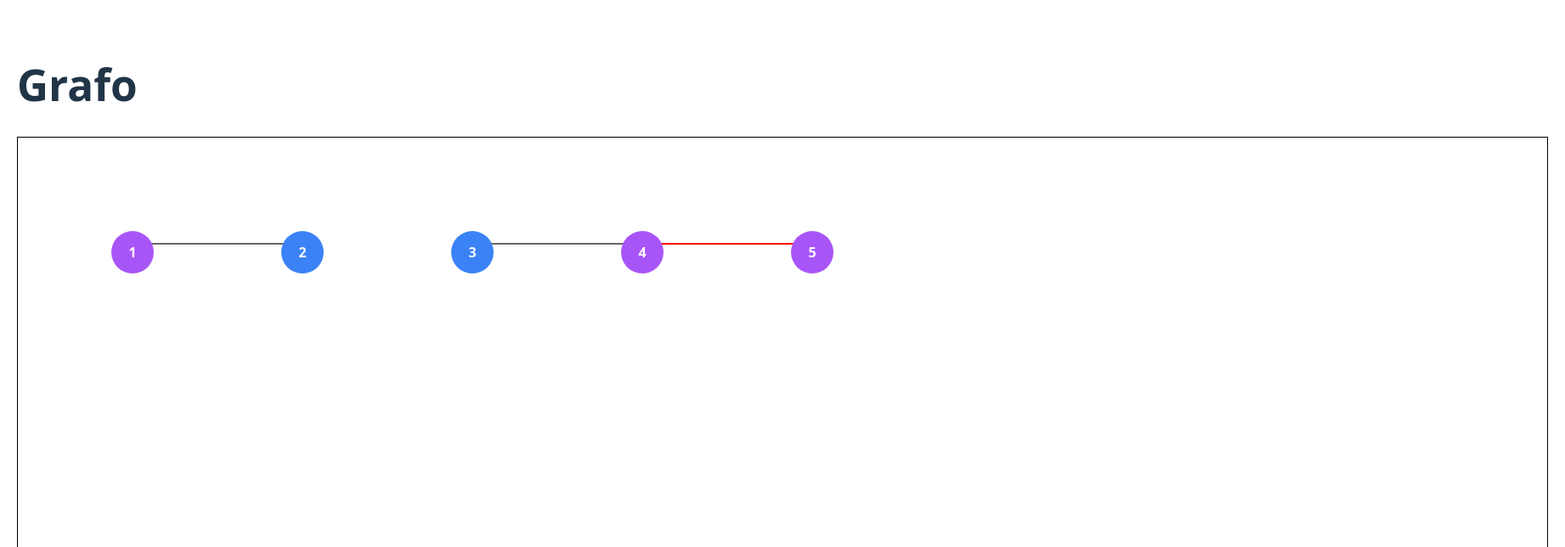
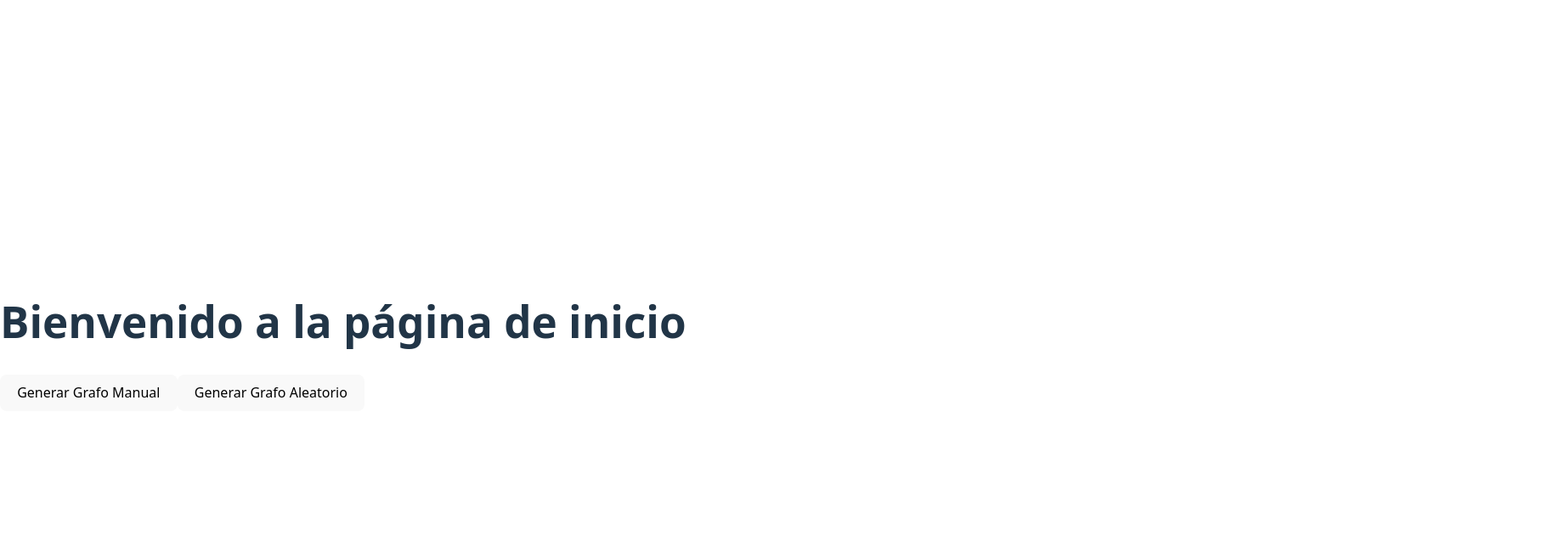
Before and after one commit to MaikelFn/Proyecto-2-Coloracion-Probabilistica-de-Grafos-con-Busqueda, a React app in the folder Codigo/: page / in a window 1280 px wide. Shown: the top 644 px of the page at 85% size, 1842 px wide, since content can reach past the window. Built offline with nearby package versions, Linux system fonts and the light colour scheme; the HTML template or start-up script is replaced by a standard one.

Commit message:
Navegacion entre paginas con una prueba manual

```diff
--- a/Codigo/src/App.tsx
+++ b/Codigo/src/App.tsx
@@ -1,24 +1,42 @@
+import { useState } from "react";
 import Menu from "./Paginas/Menu";
 import GenerarGrafoAleatorio from "./Paginas/Generargrafoa";
 import Previsualizar from "./Paginas/Previsualizar";
 
+type Pagina = "menu" | "generarAleatorio" | "previsualizar";
+
 function App() {
+  const [paginaActual, setPaginaActual] = useState<Pagina>("menu");
+
+  const cambiarPagina = (pagina: Pagina) => {
+    setPaginaActual(pagina);
+  };
+
+  if (paginaActual === "menu") {
+    return <Menu cambiarPagina={cambiarPagina} />;
+  }
+
+  if (paginaActual === "generarAleatorio") {
+    return <GenerarGrafoAleatorio cambiarPagina={cambiarPagina} />;
+  }
+
+  if (paginaActual === "previsualizar") {
     return (
       <Previsualizar
         nodos={[
-        [1, "Morado"],
-        [2, "Azul"],
-        [3, "Azul"],
-        [4, "Morado"],
-        [5, "Morado"],
+          [0, "Azul"],
+          [1, "Amarillo"],
+          [2, "Amarillo"],
         ]}
         aristas={[
-        [1, 2, false],
-        [4, 3, false],
-        [4, 5, true],
+          [0, 1, false],
+          [1, 2, true],
         ]}
       />
     );
   }
 
+  return null;
+}
+
 export default App;
--- a/Codigo/src/Componentes/Arista.tsx
+++ b/Codigo/src/Componentes/Arista.tsx
@@ -6,14 +6,14 @@ type AristaProps = {
   conflicto: boolean;
 };
 
-function Arista({ x1, y1, x2, y2, conflicto }: AristaProps) {
+function Arista(props: AristaProps) {
   return (
     <line
-      x1={x1}
-      y1={y1}
-      x2={x2}
-      y2={y2}
-      stroke={conflicto ? "#ff0000" : "#666"}
+      x1={props.x1}
+      y1={props.y1}
+      x2={props.x2}
+      y2={props.y2}
+      stroke={props.conflicto ? "#ff0000" : "#666"}
       strokeWidth="2"
     />
   );
--- a/Codigo/src/Componentes/Nodo.tsx
+++ b/Codigo/src/Componentes/Nodo.tsx
@@ -7,7 +7,7 @@ type NodoProps = {
   color: Color;
 };
 
-function Nodo({ id, color, x, y }: NodoProps) {
+function Nodo(props: NodoProps) {
   const colores = {
     Azul: "#3b82f6",
     Amarillo: "#fbbf24",
@@ -19,12 +19,12 @@ function Nodo({ id, color, x, y }: NodoProps) {
       style={{
         // Estilo del nodo
         position: "absolute",
-        left: `${x}px`,
-        top: `${y}px`,
+        left: `${props.x}px`,
+        top: `${props.y}px`,
         width: "50px",
         height: "50px",
         borderRadius: "50%",
-        backgroundColor: colores[color],
+        backgroundColor: colores[props.color],
         display: "flex",
         alignItems: "center",
         justifyContent: "center",
@@ -33,7 +33,7 @@ function Nodo({ id, color, x, y }: NodoProps) {
         margin: "10px",
       }}
     >
-      {id}
+      {props.id}
     </div>
   );
 }
--- a/Codigo/src/Paginas/Generargrafoa.tsx
+++ b/Codigo/src/Paginas/Generargrafoa.tsx
@@ -1,7 +1,11 @@
 import Boton from "../Componentes/Boton";
 import EntradaNumerica from "../Componentes/EntradaNumerica";
 
-function GenerarGrafoAleatorio() {
+type GenerarGrafoAleatorioProps = {
+  cambiarPagina: (pagina: "menu" | "previsualizar") => void;
+};
+
+function GenerarGrafoAleatorio({ cambiarPagina }: GenerarGrafoAleatorioProps) {
   return (
     <div>
       <h1>Generar Grafo Aleatorio</h1>
@@ -21,8 +25,9 @@ function GenerarGrafoAleatorio() {
       />
       <Boton
         texto="Generar Grafo"
-        onClick={() => alert("sigo sin saber cambiar paginas xd")}
+        onClick={() => cambiarPagina("previsualizar")}
       />
+      <Boton texto="Volver" onClick={() => cambiarPagina("menu")} />
     </div>
   );
 }
--- a/Codigo/src/Paginas/Menu.tsx
+++ b/Codigo/src/Paginas/Menu.tsx
@@ -1,15 +1,20 @@
 import Boton from "../Componentes/Boton";
-function Menu() {
+
+type MenuProps = {
+  cambiarPagina: (pagina: "menu" | "generarAleatorio") => void;
+};
+
+function Menu({ cambiarPagina }: MenuProps) {
   return (
     <div>
       <h1>Bienvenido a la página de inicio</h1>
       <Boton
         texto="Generar Grafo Manual"
-        onClick={() => alert("No se como cambiar paginas xd")}
+        onClick={() => alert("Chambea Tayler")}
       />
       <Boton
         texto="Generar Grafo Aleatorio"
-        onClick={() => alert("!Que No se como cambiar paginas xd¡")}
+        onClick={() => cambiarPagina("generarAleatorio")}
       />
     </div>
   );
--- a/Codigo/src/Paginas/Previsualizar.tsx
+++ b/Codigo/src/Paginas/Previsualizar.tsx
@@ -1,4 +1,3 @@
-import React from "react";
 import Nodo from "../Componentes/Nodo";
 import Arista from "../Componentes/Arista";
 type Color = "Azul" | "Amarillo" | "Morado";
@@ -9,7 +8,6 @@ type PrevisualizarProps = {
 };
 
 function Previsualizar({ nodos, aristas }: PrevisualizarProps) {
-  // Paso 1: Renderizar nodos y guardar posiciones con su ID
   const posiciones: { [key: number]: { x: number; y: number } } = {};
   const nodosRenderizados = [];
 
@@ -22,7 +20,6 @@ function Previsualizar({ nodos, aristas }: PrevisualizarProps) {
     nodosRenderizados.push(<Nodo key={id} id={id} color={color} x={x} y={y} />);
   }
 
-  // Paso 2: Buscar las posiciones de los IDs en las aristas y delegar renderizado
   const aristasRenderizadas = [];
   for (let i = 0; i < aristas.length; i++) {
     const [id1, id2, conflicto] = aristas[i];
```
Lines whose indentation alone changed are shown as unchanged.
